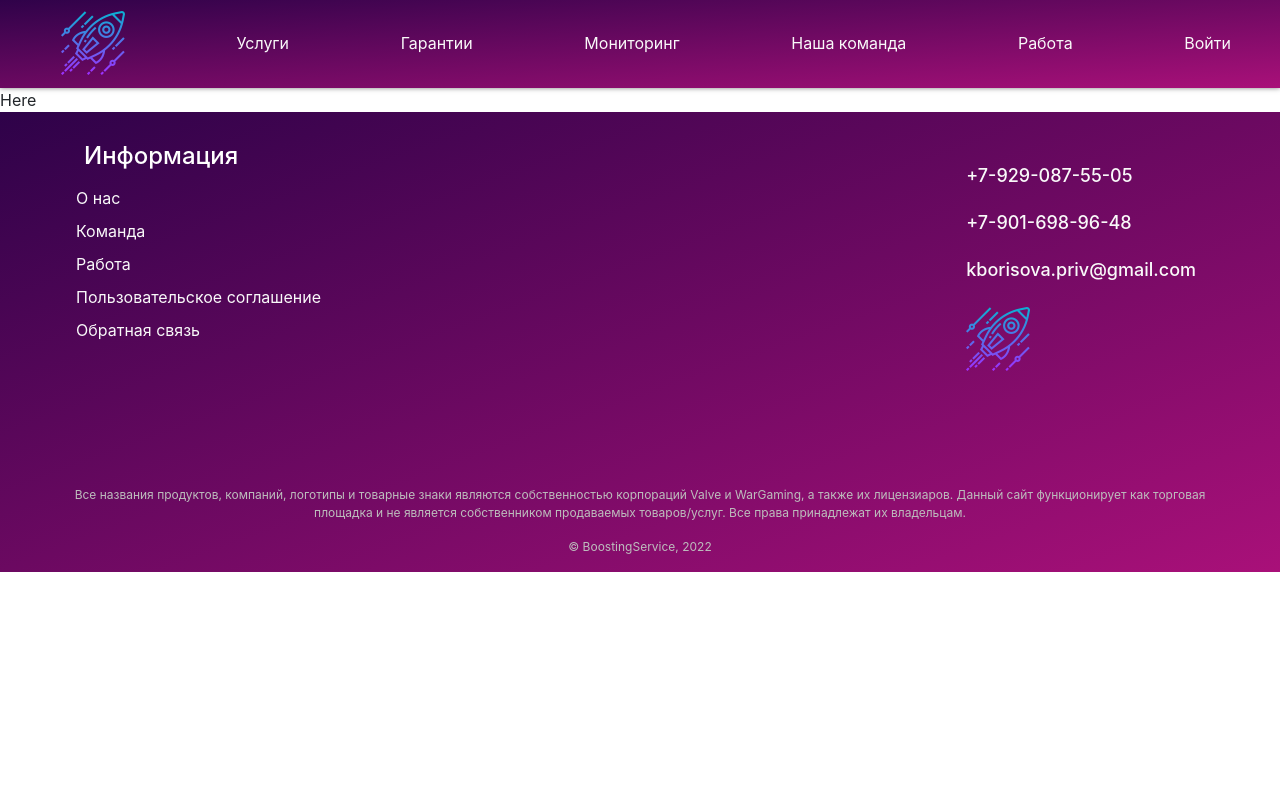
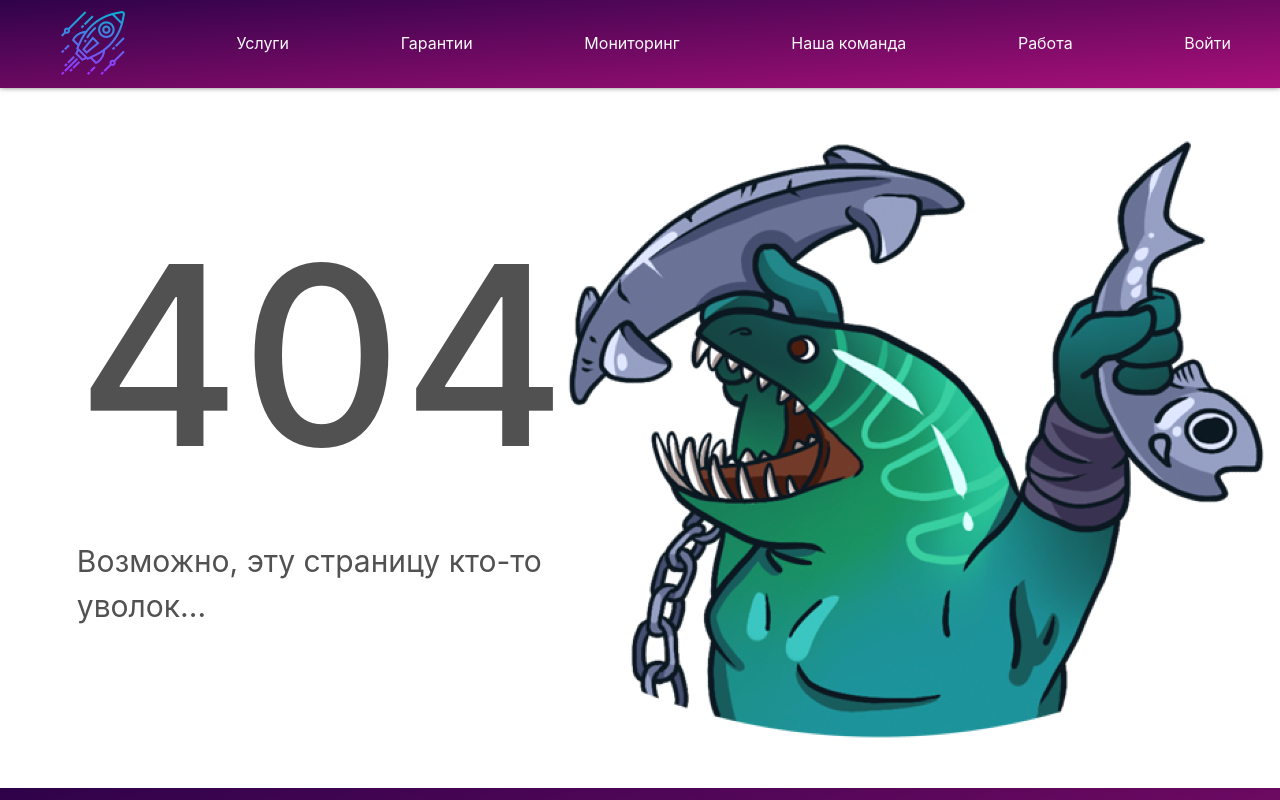
Before and after one commit to gggchaseggg/TP-KP-PRI-120-BoostingService, a React (Create React App) app in the folder client-app/: page /about in a window 1280 px wide. Shown: the top 800 px of the page. Built offline with nearby package versions, Linux system fonts and the light colour scheme.

Commit message:
create-NOTFOUND-page

```diff
--- /dev/null
+++ b/client-app/src/pages/NotFound/NotFound.module.scss
@@ -0,0 +1,16 @@
+.tide {
+    display: flex;
+    justify-content: space-between;
+    color: #515151;
+    margin-left: 6%;
+    margin-right: 6%;
+}
+.error{
+    margin-top: 80px;
+    font-size: 250px;
+    font-weight:500;
+}
+.maybe {
+    margin-top: -20px;
+    font-size: 30px;
+}
--- a/client-app/src/pages/NotFound/NotFound.tsx
+++ b/client-app/src/pages/NotFound/NotFound.tsx
@@ -1,9 +1,17 @@
 import React from "react";
+import style from "./NotFound.module.scss";
 
 const NotFound = () => {
     return (
-        <div>
-            Here
+        <div className={style.tide}>
+            <div>
+                <p className={style.error}>404</p>
+                <p className={style.maybe}>Возможно, эту страницу кто-то уволок...</p>
+            </div>
+            <div>
+            <img src="/img/NotFound.png" />
+            </div>
+
         </div>
     );
 }
```
Also changed, not shown: client-app/public/img/NotFound.png (added).
